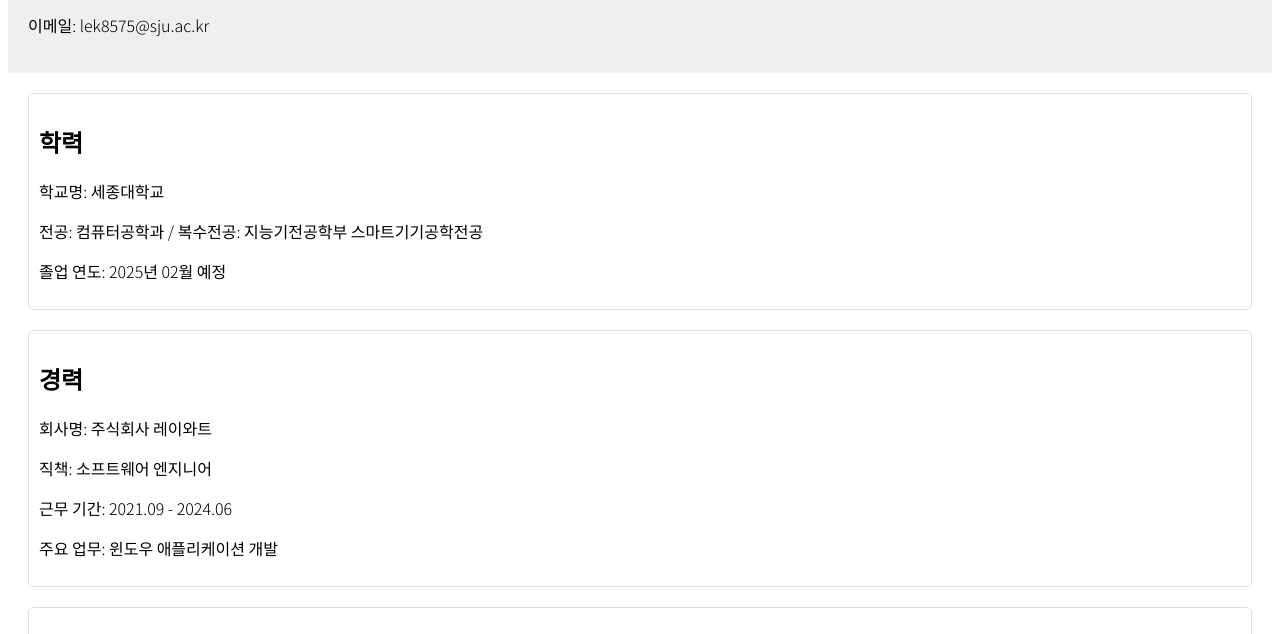
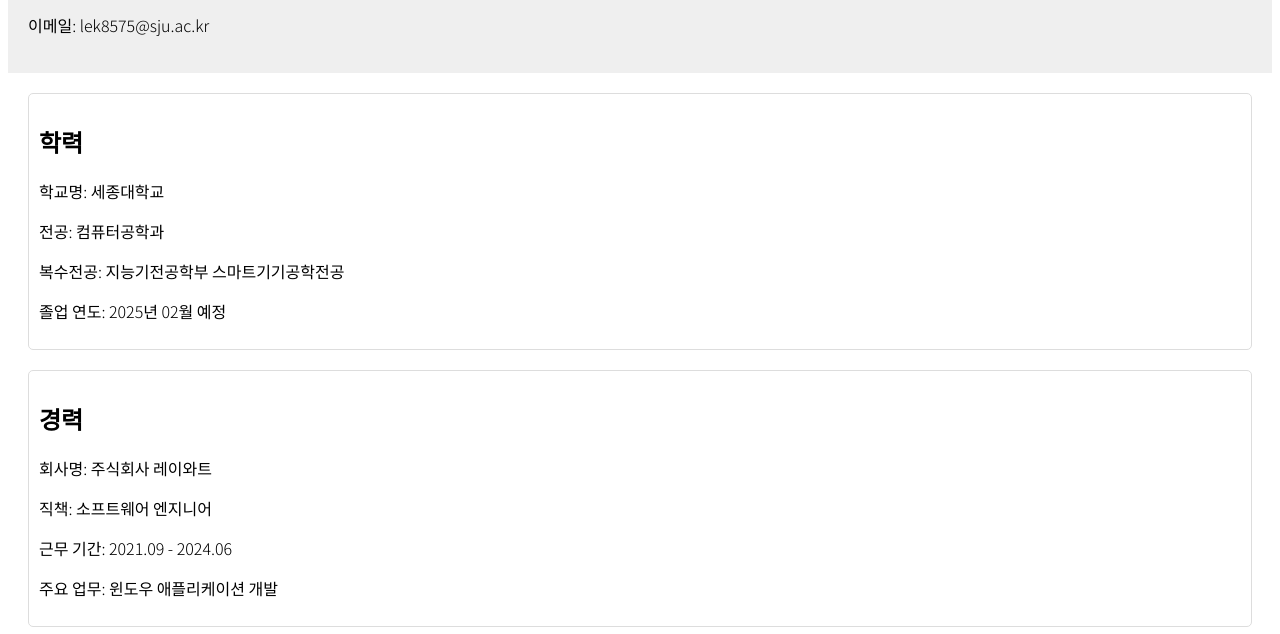
Before and after one commit to s1lv3rrud/html-css-resume, a plain HTML site: page index.html in a window 1280 px wide. Shown: the part 144-778 px from the top of the page. Drawn offline with Linux system fonts and the light colour scheme.

Commit message:
chore: 내용 변경

```diff
--- a/index.html
+++ b/index.html
@@ -20,7 +20,8 @@
       <section>
         <h2>학력</h2>
         <p>학교명: 세종대학교</p>
-        <p>전공: 컴퓨터공학과 / 복수전공: 지능기전공학부 스마트기기공학전공</p>
+        <p>전공: 컴퓨터공학과</p>
+        <p>복수전공: 지능기전공학부 스마트기기공학전공</p>
         <p>졸업 연도: 2025년 02월 예정</p>
       </section>
       <section>
```
